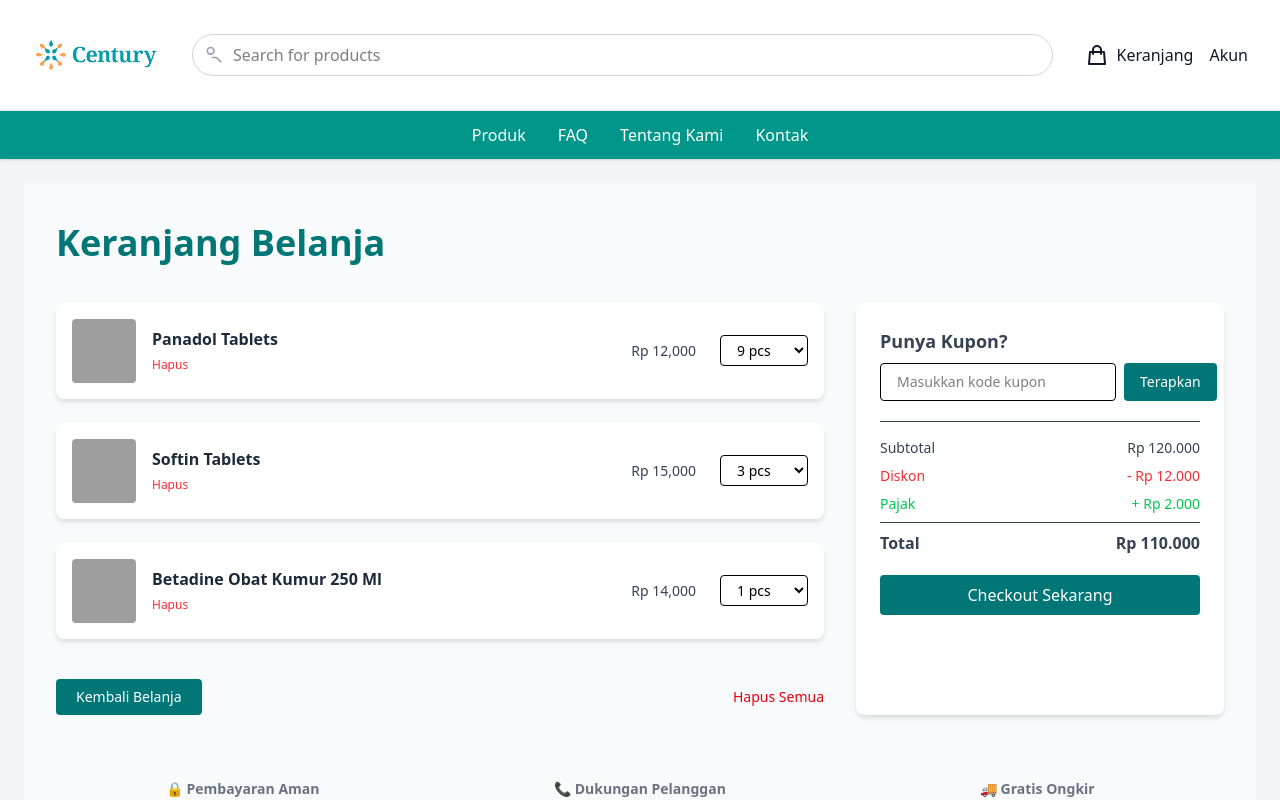
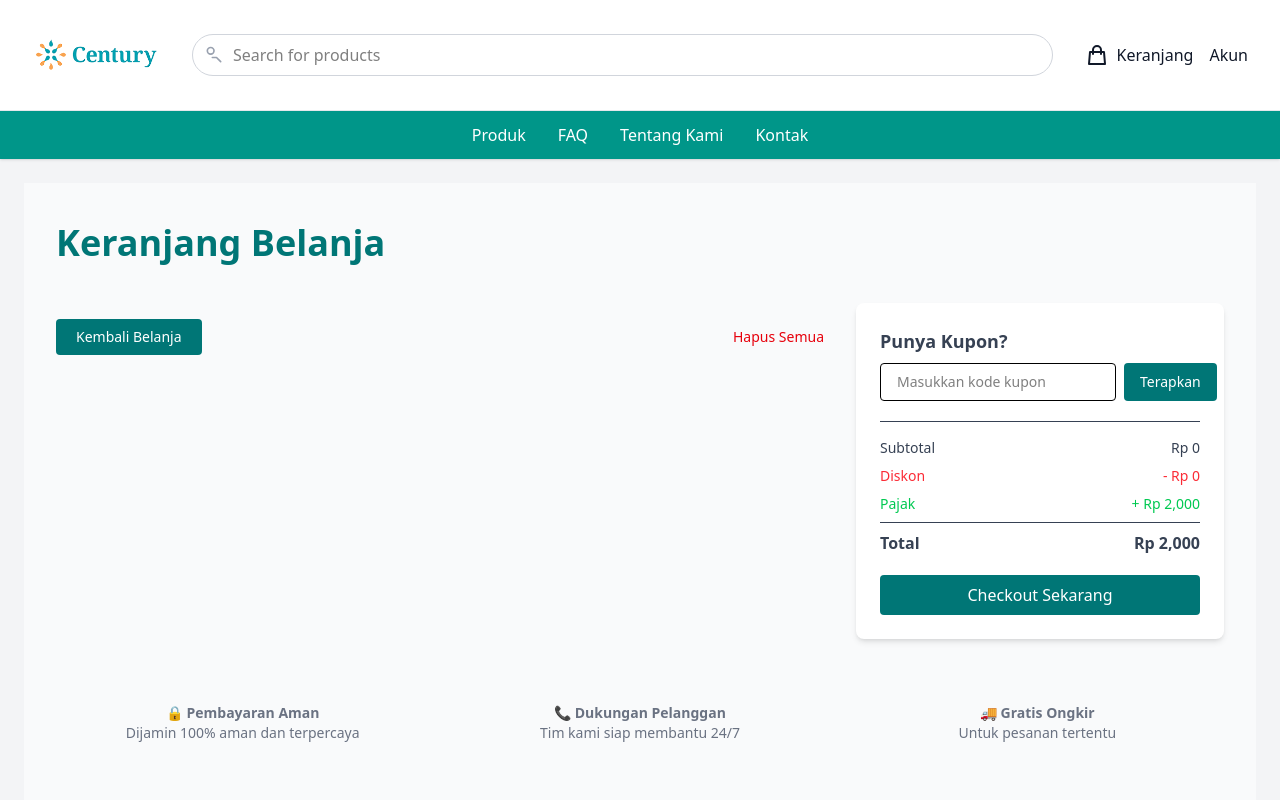
Before and after one commit to Keishavioreen/crm-Kelompok8-23SIA, a React (Vite) app: page /Keranjang in a window 1280 px wide. Shown: the top 800 px of the page. Built offline with nearby package versions, Linux system fonts and the light colour scheme; grey boxes are pictures that could not be loaded.

Commit message:
Memperbarui page cart dan produk user

```diff
--- a/src/pages/CartPage.jsx
+++ b/src/pages/CartPage.jsx
@@ -1,40 +1,56 @@
-import React, { useState } from 'react';
+import React, { useState, useEffect } from 'react';
+import { useNavigate } from 'react-router-dom';
 
 export default function CartPage() {
   const [coupon, setCoupon] = useState('');
   const [showInvalid, setShowInvalid] = useState(false);
+  const [cartItems, setCartItems] = useState([]);
+  const navigate = useNavigate();
 
-  const cartItems = [
-    {
-      name: 'Panadol Tablets',
-      price: 12000,
-      qty: 9,
-      img: 'https://encrypted-tbn0.gstatic.com/images?q=tbn:ANd9GcSvGHXgpzoIJ8OKEIMpV4MvkY5VbjdA6EiKFg&s',
-    },
-    {
-      name: 'Softin Tablets',
-      price: 15000,
-      qty: 3,
-      img: 'https://encrypted-tbn0.gstatic.com/images?q=tbn:ANd9GcSvGHXgpzoIJ8OKEIMpV4MvkY5VbjdA6EiKFg&s',
-    },
-    {
-      name: 'Betadine Obat Kumur 250 Ml',
-      price: 14000,
-      qty: 1,
-      img: 'https://encrypted-tbn0.gstatic.com/images?q=tbn:ANd9GcSvGHXgpzoIJ8OKEIMpV4MvkY5VbjdA6EiKFg&s',
-    },
-  ];
+  useEffect(() => {
+    const storedCart = JSON.parse(localStorage.getItem("cart")) || [];
+    setCartItems(storedCart);
+  }, []);
 
   const handleApplyCoupon = () => {
     if (coupon.trim().toLowerCase() !== 'diskon10') {
       setShowInvalid(true);
-      setTimeout(() => setShowInvalid(false), 2500); // hide after 2.5s
+      setTimeout(() => setShowInvalid(false), 2500);
     }
   };
 
+  const handleRemoveItem = (indexToRemove) => {
+    const confirmDelete = window.confirm("Yakin ingin menghapus produk ini?");
+    if (confirmDelete) {
+      const updatedCart = cartItems.filter((_, index) => index !== indexToRemove);
+      setCartItems(updatedCart);
+      localStorage.setItem("cart", JSON.stringify(updatedCart));
+    }
+  };
+
+  const handleClearCart = () => {
+    const confirmClear = window.confirm("Yakin ingin menghapus semua produk di keranjang?");
+    if (confirmClear) {
+      setCartItems([]);
+      localStorage.removeItem("cart");
+    }
+  };
+
+  const handleQtyChange = (index, qty) => {
+    const updatedCart = [...cartItems];
+    updatedCart[index].qty = qty;
+    updatedCart[index].hargaTotal = updatedCart[index].harga * qty;
+    setCartItems(updatedCart);
+    localStorage.setItem("cart", JSON.stringify(updatedCart));
+  };
+
+  const subtotal = cartItems.reduce((total, item) => total + (item.harga * item.qty), 0);
+  const diskon = coupon.trim().toLowerCase() === 'diskon10' ? subtotal * 0.1 : 0;
+  const pajak = 2000;
+  const total = subtotal - diskon + pajak;
+
   return (
     <div className="min-h-screen bg-gray-50 py-10 px-4 sm:px-8 relative overflow-hidden">
-      {/* ALERT Kupon Invalid dengan latar blur */}
       {showInvalid && (
         <div className="absolute inset-0 z-40 flex items-center justify-center">
           <div className="absolute inset-0 backdrop-blur-sm bg-transparent"></div>
@@ -49,7 +65,6 @@ export default function CartPage() {
         <h1 className="text-4xl font-bold text-[#007676] mb-10 text-left">Keranjang Belanja</h1>
 
         <div className="grid grid-cols-1 lg:grid-cols-3 gap-8">
-          {/* Daftar Barang */}
           <div className="lg:col-span-2 space-y-6">
             {cartItems.map((item, index) => (
               <div
@@ -57,17 +72,26 @@ export default function CartPage() {
                 className="bg-white shadow-md rounded-lg p-4 flex justify-between items-center"
               >
                 <div className="flex items-center gap-4">
-                  <img src={item.img} alt={item.name} className="w-16 h-16 object-cover rounded" />
+                  <img src={item.gambar} alt={item.nama_obat} className="w-16 h-16 object-cover rounded" />
                   <div>
-                    <p className="text-base font-semibold text-gray-800">{item.name}</p>
-                    <button className="text-xs text-red-500 hover:underline">Hapus</button>
+                    <p className="text-base font-semibold text-gray-800">{item.nama_obat}</p>
+                    <button
+                      className="text-xs text-red-500 hover:underline"
+                      onClick={() => handleRemoveItem(index)}
+                    >
+                      Hapus
+                    </button>
                   </div>
                 </div>
                 <div className="flex items-center gap-6">
                   <p className="text-sm text-gray-700 font-medium">
-                    Rp {item.price.toLocaleString()}
+                    Rp {(item.harga * item.qty).toLocaleString()}
                   </p>
-                  <select className="border rounded px-3 py-1 text-sm" defaultValue={item.qty}>
+                  <select
+                    className="border rounded px-3 py-1 text-sm"
+                    value={item.qty}
+                    onChange={(e) => handleQtyChange(index, Number(e.target.value))}
+                  >
                     {[...Array(10)].map((_, i) => (
                       <option key={i} value={i + 1}>
                         {i + 1} pcs
@@ -79,14 +103,21 @@ export default function CartPage() {
             ))}
 
             <div className="flex justify-between pt-4">
-              <button className="text-sm text-white bg-[#007676] px-5 py-2 rounded hover:bg-[#005d5d] transition">
+              <button
+                onClick={() => navigate('/produk')}
+                className="text-sm text-white bg-[#007676] px-5 py-2 rounded hover:bg-[#005d5d] transition"
+              >
                 Kembali Belanja
               </button>
-              <button className="text-sm text-red-600 hover:underline">Hapus Semua</button>
+              <button
+                onClick={handleClearCart}
+                className="text-sm text-red-600 hover:underline"
+              >
+                Hapus Semua
+              </button>
             </div>
           </div>
 
-          {/* Ringkasan Belanja */}
           <div className="bg-white shadow-md rounded-lg p-6 space-y-5">
             <div>
               <h2 className="text-lg font-semibold text-gray-700 mb-2">Punya Kupon?</h2>
@@ -110,19 +141,19 @@ export default function CartPage() {
             <div className="border-t pt-4 space-y-2 text-sm text-gray-700">
               <div className="flex justify-between">
                 <span>Subtotal</span>
-                <span>Rp 120.000</span>
+                <span>Rp {subtotal.toLocaleString()}</span>
               </div>
               <div className="flex justify-between text-red-500">
                 <span>Diskon</span>
-                <span>- Rp 12.000</span>
+                <span>- Rp {diskon.toLocaleString()}</span>
               </div>
               <div className="flex justify-between text-green-500">
                 <span>Pajak</span>
-                <span>+ Rp 2.000</span>
+                <span>+ Rp {pajak.toLocaleString()}</span>
               </div>
               <div className="flex justify-between border-t pt-2 font-semibold text-base">
                 <span>Total</span>
-                <span>Rp 110.000</span>
+                <span>Rp {total.toLocaleString()}</span>
               </div>
             </div>
 
@@ -132,7 +163,6 @@ export default function CartPage() {
           </div>
         </div>
 
-        {/* Footer Info */}
         <div className="mt-16 grid grid-cols-1 sm:grid-cols-3 gap-6 text-center text-sm text-gray-500">
           <div>
             <p className="font-semibold">🔒 Pembayaran Aman</p>
--- a/src/pages/ProductUser.jsx
+++ b/src/pages/ProductUser.jsx
@@ -15,6 +15,7 @@ const ProductUser = () => {
   const [sortOption, setSortOption] = useState("featured");
   const [produkList, setProdukList] = useState([]);
   const [loading, setLoading] = useState(true);
+  const [notification, setNotification] = useState("");
 
   useEffect(() => {
     const fetchProduk = async () => {
@@ -44,9 +45,32 @@ const ProductUser = () => {
     fetchProduk();
   }, [sortOption]);
 
+  const handleAddToCart = (item) => {
+    const existingCart = JSON.parse(localStorage.getItem("cart")) || [];
+    const index = existingCart.findIndex((i) => i.id === item.id);
+    let updatedCart;
+
+    if (index !== -1) {
+      existingCart[index].qty = (existingCart[index].qty || 1) + 1;
+      updatedCart = existingCart;
+    } else {
+      updatedCart = [...existingCart, { ...item, qty: 1 }];
+    }
+
+    localStorage.setItem("cart", JSON.stringify(updatedCart));
+    setNotification(`${item.nama_obat} ditambahkan ke keranjang.`);
+    setTimeout(() => setNotification(""), 3000);
+  };
+
   return (
     <div className="p-6 max-w-7xl mx-auto text-gray-800">
       <h1 className="text-4xl font-bold mb-6" style={{ color: "#007676" }}>Produk</h1>
+
+      {notification && (
+        <div className="bg-green-100 border border-green-400 text-green-700 px-4 py-2 rounded mb-4">
+          {notification}
+        </div>
+      )}
 
       <div className="flex flex-col lg:flex-row gap-6">
         {/* Sidebar */}
@@ -86,11 +110,6 @@ const ProductUser = () => {
               <option value="low">Harga Terendah</option>
               <option value="high">Harga Tertinggi</option>
             </select>
-
-            <div className="flex gap-2 text-gray-400">
-              <button className="hover:text-cyan-600">🔲</button>
-              <button className="hover:text-cyan-600">📋</button>
-            </div>
           </div>
 
           {/* Grid Produk */}
@@ -111,7 +130,10 @@ const ProductUser = () => {
                     <div className="text-cyan-700 font-bold text-sm mt-1">
                       Rp {Number(item.harga).toLocaleString()}
                     </div>
-                    <button className="mt-auto bg-cyan-600 hover:bg-cyan-700 text-white text-sm rounded-lg px-4 py-2 flex items-center justify-center gap-2">
+                    <button
+                      onClick={() => handleAddToCart(item)}
+                      className="mt-auto bg-cyan-600 hover:bg-cyan-700 text-white text-sm rounded-lg px-4 py-2 flex items-center justify-center gap-2"
+                    >
                       <ShoppingCart size={16} /> Beli
                     </button>
                   </div>
```
